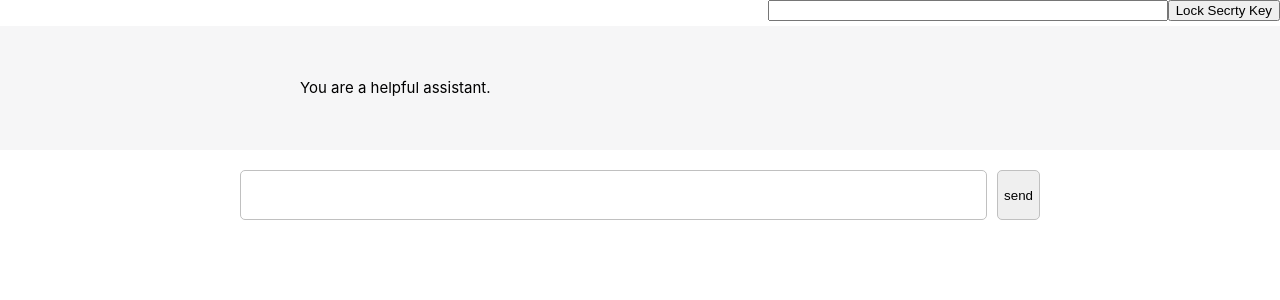
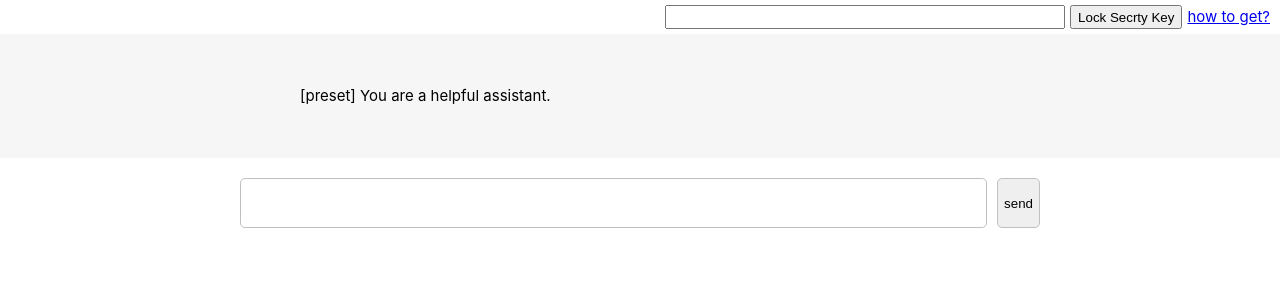
Before and after one commit to wbxl2000/chatgpt-client-vue3, a Vue app: page / in a window 1280 px wide. Shown: the top 300 px of the page. Built offline with nearby package versions, Linux system fonts and the light colour scheme.

Commit message:
feat: add lock guide

```diff
--- a/src/App.vue
+++ b/src/App.vue
@@ -14,6 +14,9 @@ onMounted(() => {
   axios.defaults.headers.post['Content-Type'] = 'application/json';
   token.value = localStorage.getItem("token") ?? "";
   isLock.value = localStorage.getItem("lock") === "locked" ? true : false;
+  if (isLock.value) {
+    axios.defaults.headers.common['Authorization'] = `Bearer ${token.value}`;
+  }
 })
 
 function lock() {
@@ -67,13 +70,15 @@ function auto_grow() {
 <template>
   <div id="main">
     <div id="header">
-      <input type="text" v-model="token" :disabled="isLock"/> <button @click="lock()"> {{ isLock ? "Unlock" : "Lock" }}  Secrty Key</button>
+      <input type="text" v-model="token" :disabled="isLock"/>
+      <button id="lock" @click="lock()"> {{ isLock ? "Unlock" : "Lock" }}  Secrty Key </button>
+      <span id="guide" v-show="!isLock"> <a href="https://platform.openai.com/account/api-keys"> how to get?</a></span>
     </div>
     <div id="chat" class="flex-center">
       <div class="answer-area">
         <template v-for="(message) in messages" v-bind:key="message">
           <div v-if="message.role === 'system'" class="message-container assistant">
-            <div v-html="message.content" class="message"></div>
+            <div v-html="'[preset] ' + message.content" class="message"></div>
           </div>
           <div v-else-if="message.role === 'user'" class="message-container">
             <div v-html="message.content" class="message"></div>
@@ -122,11 +127,20 @@ input {
   width: 400px;
 }
 
+#guide {
+  color: grey;
+  margin: 0 5px;
+}
+
+#lock {
+  margin-left: 5px;
+}
+
 #header {
   width: 100%;
   display: flex;
   justify-content: end;
-  margin-bottom: 5px;
+  padding: 5px;
 }
 
 textarea {
@@ -148,7 +162,7 @@ textarea {
   transition: border linear 0.1s;
 }
 
-button:hover {
+#send:hover {
   border: 1px rgb(118, 118, 118) solid;
 }
 
```
